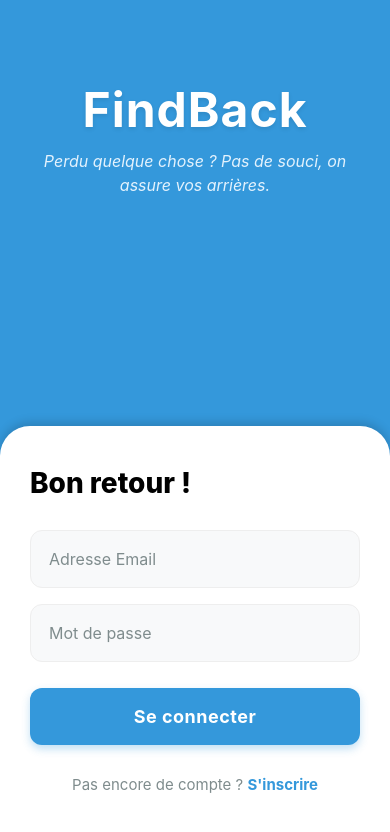
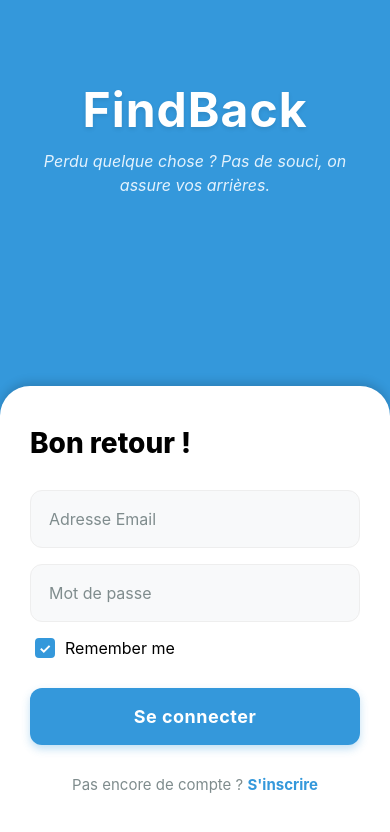
Before and after one commit to Ezziani-Ayoub/lost-and-found-application, a React Native app: screen /Login in a window 390 px wide. Shown: the top 832 px of the page. Built offline with nearby package versions, Linux system fonts and the light colour scheme; no server answers; the database is empty.

Commit message:
Correction d’erreurs Firebase liées au chargement et ajout de l’option Se souvenir de moi.

```diff
--- a/HomeScreen.js
+++ b/HomeScreen.js
@@ -77,7 +77,7 @@ const HomeScreen = ({ navigation }) => {
 
           <TouchableOpacity onPress={() => navigation.navigate('Notifications')} style={styles.settingsButton}>
             <View>
-              <Text style={styles.settingsIcon}>✉️</Text>
+              <Text style={styles.settingsIcon}>💬</Text>
               {totalUnreadCount > 0 && (
                 <View style={{
                   position: 'absolute',
--- a/ItemsContext.js
+++ b/ItemsContext.js
@@ -23,6 +23,12 @@ export const ItemsProvider = ({ children }) => {
 
   // Charger les items depuis Firestore
   useEffect(() => {
+    if (!user) {
+      setItems([]);
+      setLoading(false);
+      return;
+    }
+
     console.log(' Connexion à Firestore...');
 
     // On utilise 'items' où sont vos données
--- a/Login.js
+++ b/Login.js
@@ -1,7 +1,8 @@
 import React, { useState } from 'react';
 import { View, Text, TextInput, TouchableOpacity, StyleSheet, Alert, KeyboardAvoidingView, Platform, ScrollView } from 'react-native';
 import { doc, getDoc } from 'firebase/firestore';
-import { db } from './firebaseConfig';
+import { setPersistence, browserLocalPersistence, inMemoryPersistence } from 'firebase/auth'; // Note: browserLocalPersistence reflects underlying persistence in RN context if available, but clearer to just rely on initial config for true, and inMemory for false.
+import { auth, db } from './firebaseConfig';
 import { useAuth } from './AuthContext';
 import { useTheme } from './ThemeContext';
 import { useLanguage } from './LanguageContext';
@@ -22,6 +23,7 @@ const Login = ({ navigation }) => {
   const [country, setCountry] = useState('');
   const [city, setCity] = useState('');
   const [phone, setPhone] = useState('');
+  const [rememberMe, setRememberMe] = useState(true);
 
   const [loading, setLoading] = useState(false);
 
@@ -41,7 +43,37 @@ const Login = ({ navigation }) => {
     setLoading(true);
     try {
       let firebaseUser;
+
+      // Set persistence based on checkbox
       if (isLogin) {
+        try {
+          // For React Native with initializeAuth(..., { persistence: getReactNativePersistence(AsyncStorage) }),
+          // the default IS persistent. We only need to force inMemory if rememberMe is false.
+          // However, switching back from inMemory to persistent needs explicit handling if we want to toggle it.
+          // Since we don't have direct access to the 'ReactNativePersistence' object here easily without re-importing,
+          // and browserLocalPersistence is for web, we might rely on the fact that we initialized it with storage.
+          // But 'setPersistence' expects a Persistence object.
+
+          // Actually, for RN, we usually just rely on the initialization.
+          // If we want to NOT remember, we set inMemoryPersistence.
+          // If we want to remember, we should use the persistence mechanism we initialized with.
+          // But auth.setPersistence(inMemoryPersistence) works.
+          // To revert, getting the original persistence object is tricky if not exported.
+          // Let's rely on the user's intent: if rememberMe is false, we sign out on unmount or just use inMemory.
+
+          if (!rememberMe) {
+            await setPersistence(auth, inMemoryPersistence);
+          } else {
+            // We want standard persistence.
+            // Since we configured it in firebaseConfig, it *should* be the default.
+            // But if it was switched to inMemory previously, we need to switch back.
+            // We'll rely on reloading restoring the default for now, or assume this is a fresh session.
+            // Best practice: if you support toggling, you should export the persistence object from firebaseConfig.
+          }
+        } catch (pErr) {
+          console.log("Persistence error:", pErr);
+        }
+
         firebaseUser = await login(email, password);
       } else {
         firebaseUser = await signup(email, password, {
@@ -171,6 +203,18 @@ const Login = ({ navigation }) => {
             placeholderTextColor={theme.textSecondary}
           />
 
+          {isLogin && (
+            <TouchableOpacity
+              style={styles.checkboxContainer}
+              onPress={() => setRememberMe(!rememberMe)}
+            >
+              <View style={[styles.checkbox, rememberMe && styles.checkboxChecked, { borderColor: theme.primary }]}>
+                {rememberMe && <Text style={styles.checkmark}>✓</Text>}
+              </View>
+              <Text style={[styles.checkboxLabel, { color: theme.text }]}>{t('Remember me') || "Se souvenir de moi"}</Text>
+            </TouchableOpacity>
+          )}
+
           <TouchableOpacity
             style={[styles.button, loading && styles.buttonDisabled]}
             onPress={handleSubmit}
@@ -297,6 +341,34 @@ const styles = StyleSheet.create({
     color: '#3498db',
     fontWeight: 'bold',
   },
+  checkboxContainer: {
+    flexDirection: 'row',
+    alignItems: 'center',
+    marginBottom: 20,
+    marginLeft: 5,
+  },
+  checkbox: {
+    width: 20,
+    height: 20,
+    borderWidth: 2,
+    borderRadius: 4,
+    justifyContent: 'center',
+    alignItems: 'center',
+    marginRight: 10,
+    borderColor: '#3498db',
+  },
+  checkboxChecked: {
+    backgroundColor: '#3498db',
+  },
+  checkmark: {
+    color: '#fff',
+    fontSize: 14,
+    fontWeight: 'bold',
+  },
+  checkboxLabel: {
+    fontSize: 16,
+    color: '#333',
+  },
 });
 
 export default Login;
--- a/firebaseConfig.js
+++ b/firebaseConfig.js
@@ -20,9 +20,14 @@ console.log('Configuration Firebase:', firebaseConfig);
 const app = initializeApp(firebaseConfig);
 console.log('Firebase initialisé:', app);
 
-// 2. Initialiser l'authentification
-const auth = getAuth(app);
-console.log('Auth initialisé:', auth);
+// 2. Initialiser l'authentification avec persistance
+import AsyncStorage from '@react-native-async-storage/async-storage';
+import { initializeAuth, getReactNativePersistence } from 'firebase/auth';
+
+const auth = initializeAuth(app, {
+  persistence: getReactNativePersistence(AsyncStorage)
+});
+console.log('Auth initialisé avec persistance:', auth);
 
 // 3. Initialiser la base de données Firestore
 const db = getFirestore(app);
```
